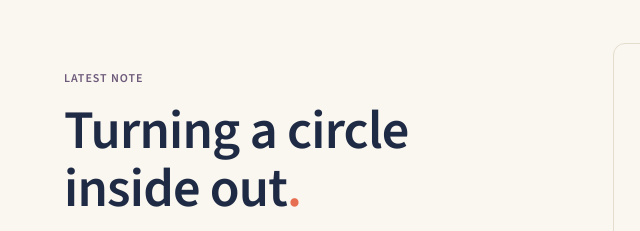
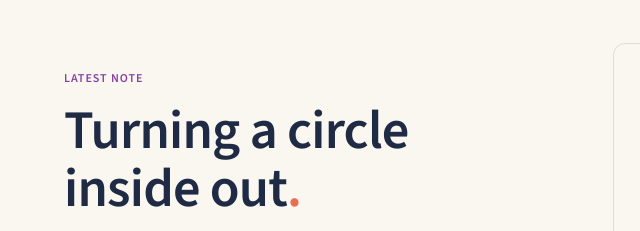
Before and after one commit to leotrs/firsthandmath, a plain HTML site: page public/index.html in a window 1280 px wide. Shown: the part 420-651 px from the top of the page, 0-640 px from the left. Drawn offline with nearby package versions, Linux system fonts and the light colour scheme.

Commit message:
Colors: plum is the site's accent, as a purple scale; indigo replaces plum in figures
Keywords use plum 600 so they stand out from the text. The proof figure uses p and q,
q is draggable and p goes all the way around. just preview publishes a draft deploy.

Co-Authored-By: Claude Opus 5.5 <noreply@anthropic.com>
Claude-Session: https://claude.ai/code/session_018B1YFdQCK4Xtd9jWM7feuX

```diff
--- a/public/base.css
+++ b/public/base.css
@@ -11,7 +11,7 @@
   --fm-quiet: light-dark(#5b6476, #a8aebb);
   --fm-terracotta: light-dark(#e76f51, #f08a6c);
   --fm-teal: light-dark(#2a9d8f, #4cc2b3);
-  --fm-plum: light-dark(#6d597a, #a88bb8);
+  --fm-plum: light-dark(#8741a5, #b784cc);
   --fm-rule: light-dark(#e4dccd, #2d2f36);
   --fm-sans: "Source Sans 3", sans-serif;
   --fm-serif: "Source Serif 4", serif;
--- a/theme/page.css
+++ b/theme/page.css
@@ -10,7 +10,7 @@
   --fm-quiet: light-dark(#5b6476, #a8aebb);
   --fm-terracotta: light-dark(#e76f51, #f08a6c);
   --fm-teal: light-dark(#2a9d8f, #4cc2b3);
-  --fm-plum: light-dark(#6d597a, #a88bb8);
+  --fm-plum: light-dark(#8741a5, #b784cc);
   --fm-rule: light-dark(#e4dccd, #2d2f36);
   --fm-sans: "Source Sans 3", sans-serif;
   --fm-serif: "Source Serif 4", serif;
@@ -58,22 +58,22 @@
   font-family: var(--font-body);
 }
 /* BRAIID colors everything that follows the accent (links, keywords, the rail and wash of a selected
-   block) from two scales of eleven shades, set on body[data-accent]. Both scales are replaced here
-   with shades of Firsthand's plum: toward the paper for the light shades, toward the ink for the dark
-   ones, which color text and so are dark enough to read well on the paper (about 7:1 and up). Paper
-   and ink swap in dark mode, so the shades turn as BRAIID's own do. */
+   block) from two scales of eleven shades, set on body[data-accent]. Both are replaced here with
+   Firsthand's plum, a Tailwind-style scale made from #8e44ad (tailwindcolor.tools). In dark mode the
+   scale is reversed, as BRAIID's own scales are: the light shades become the dark ones. Plum is the
+   site's accent and is never used in figures (BRAND.md). */
 body[data-accent] {
-  --primary-50: color-mix(in srgb, var(--fm-plum) 6%, var(--fm-paper));
-  --primary-100: color-mix(in srgb, var(--fm-plum) 12%, var(--fm-paper));
-  --primary-200: color-mix(in srgb, var(--fm-plum) 24%, var(--fm-paper));
-  --primary-300: color-mix(in srgb, var(--fm-plum) 40%, var(--fm-paper));
-  --primary-400: color-mix(in srgb, var(--fm-plum) 60%, var(--fm-paper));
-  --primary-500: color-mix(in srgb, var(--fm-plum) 80%, var(--fm-paper));
-  --primary-600: color-mix(in srgb, var(--fm-plum) 85%, var(--fm-ink));
-  --primary-700: color-mix(in srgb, var(--fm-plum) 65%, var(--fm-ink));
-  --primary-800: color-mix(in srgb, var(--fm-plum) 50%, var(--fm-ink));
-  --primary-900: color-mix(in srgb, var(--fm-plum) 35%, var(--fm-ink));
-  --primary-950: color-mix(in srgb, var(--fm-plum) 20%, var(--fm-ink));
+  --primary-50: light-dark(#f8f6f8, #231429);
+  --primary-100: light-dark(#f1ecf3, #3b2046);
+  --primary-200: light-dark(#e0d0e6, #502a60);
+  --primary-300: light-dark(#cdafda, #6e3785);
+  --primary-400: light-dark(#b784cc, #8741a5);
+  --primary-500: light-dark(#a15abe, #a15abe);
+  --primary-600: light-dark(#8741a5, #b784cc);
+  --primary-700: light-dark(#6e3785, #cdafda);
+  --primary-800: light-dark(#502a60, #e0d0e6);
+  --primary-900: light-dark(#3b2046, #f1ecf3);
+  --primary-950: light-dark(#231429, #f8f6f8);
   --information-50: var(--primary-50);
   --information-100: var(--primary-100);
   --information-200: var(--primary-200);
@@ -85,6 +85,8 @@ body[data-accent] {
   --information-800: var(--primary-800);
   --information-900: var(--primary-900);
   --information-950: var(--primary-950);
+  /* Keywords one step brighter than BRAIID's default, so they stand out from the text. */
+  --text-keyword: var(--primary-600);
 }
 
 /* The page title, as on the home page: Source Sans 3 semibold, in ink. */
```
Also changed, not shown: 9 other files.
